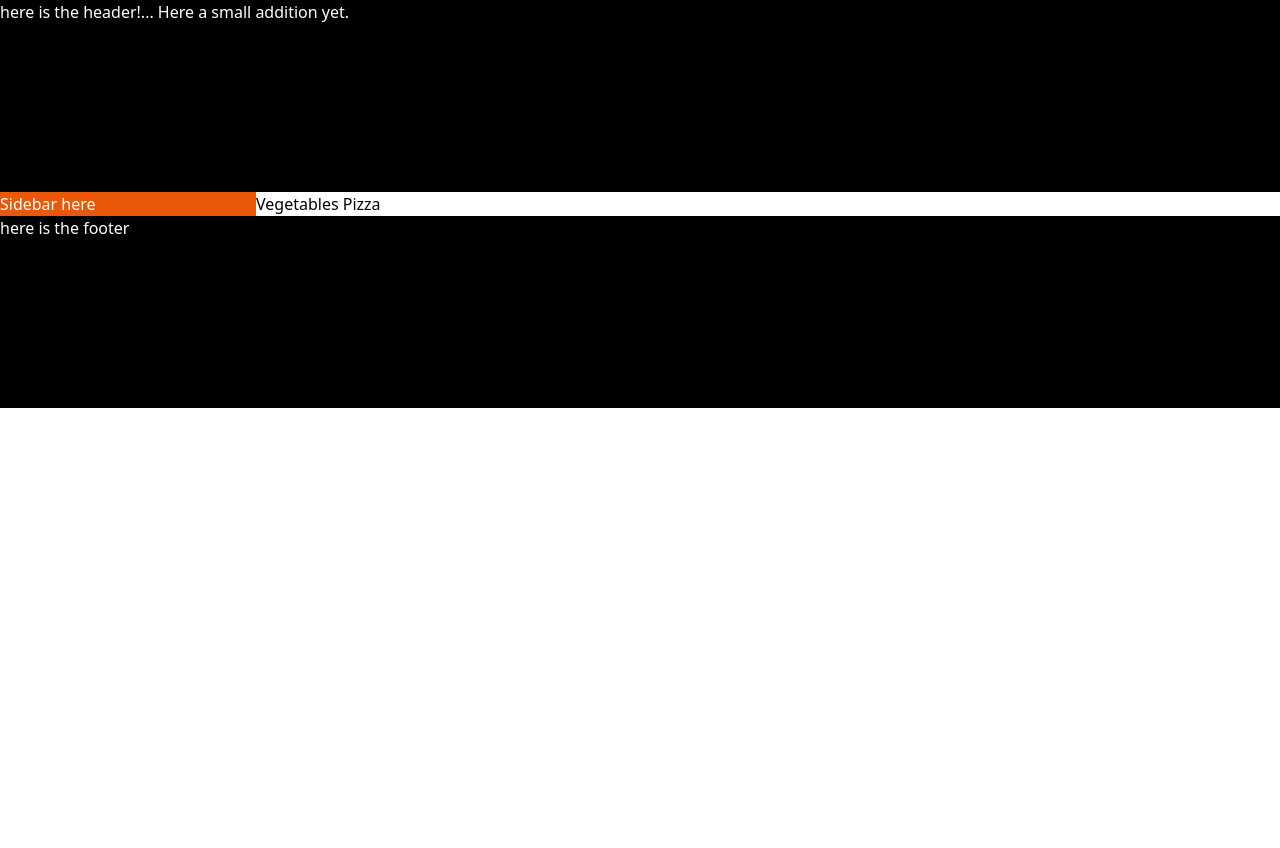
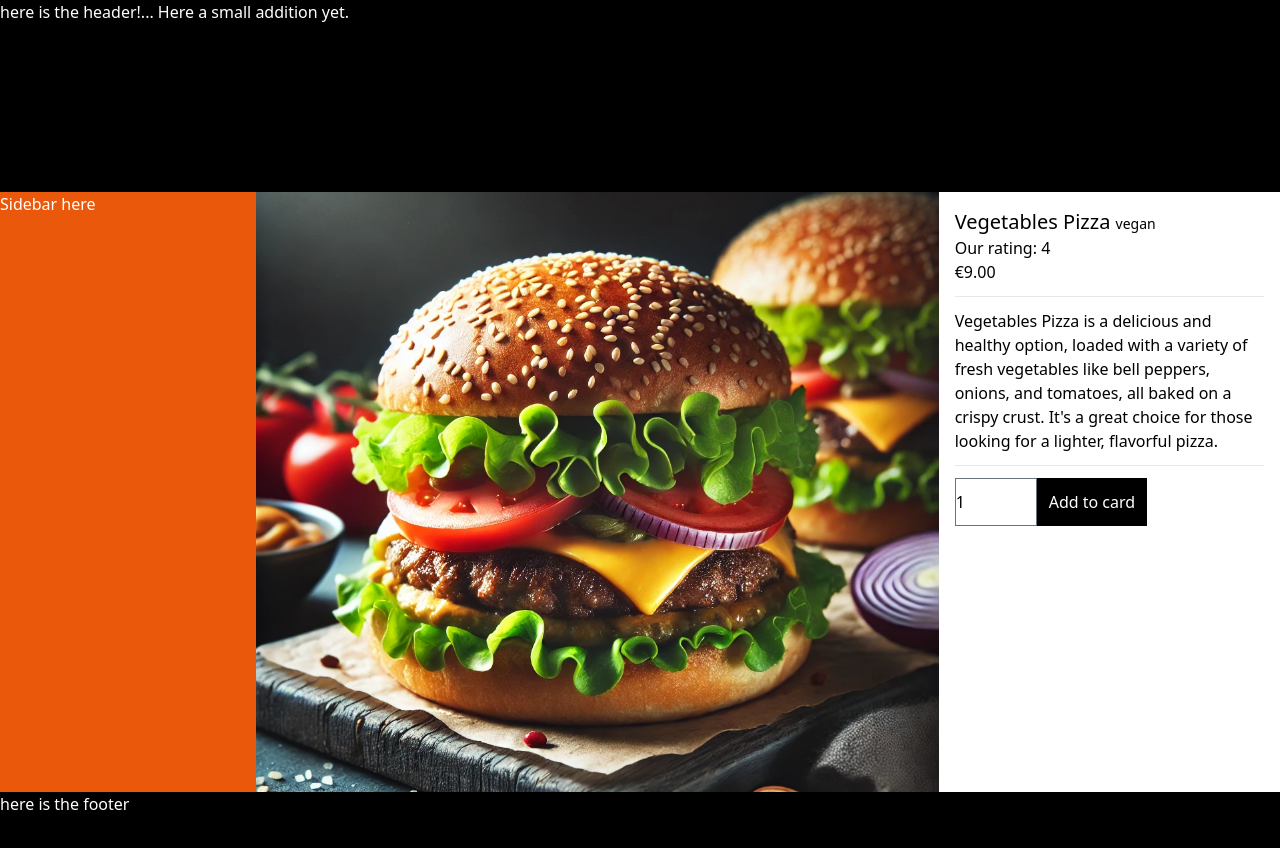
Before and after one commit to devyatoff87/foodStore, an Angular app: page / in a window 1280 px wide. Both pictures are taken after a click on the element 1109 px from the left and 891 px from the top of the page. Shown: the top 848 px of the page. Before the commit the page ends 800 px from the top, so only its background shows below. Built offline with nearby package versions, Linux system fonts and the light colour scheme.

Commit message:
feature: food-details page

```diff
--- a/src/app/features/components/food-details/food-details.component.html
+++ b/src/app/features/components/food-details/food-details.component.html
@@ -1 +1,16 @@
-<h2>{{ food()?.name }}</h2>
+<div class="flex">
+    <div class="w-2/3">
+        <img class="max-h-600 w-full object-cover" [src]="food()?.imageUrl" alt="">
+    </div>
+    <div class="w-1/3 p-4">
+        <h2 class="text-xl">{{ food()?.name }} <span class="text-sm">{{food()?.vegan ? 'vegan' : 'not vegan'}}</span>
+        </h2>
+        <p>Our rating: <span>{{food()?.stars}}</span></p>
+        <p>{{ food()?.price | currency: 'EUR' }}</p>
+        <hr class="my-3">
+        <p>{{ food()?.fullDescription }}</p>
+        <hr class="my-3">
+        <input class="h-12 border border-gray-500" min="1" max="10" type="number" name="" id="" value="1">
+        <button class="px-3 h-12 bg-black text-white">Add to card</button>
+    </div>
+</div>
--- a/src/app/features/components/food-details/food-details.component.ts
+++ b/src/app/features/components/food-details/food-details.component.ts
@@ -2,11 +2,12 @@ import { Component, inject, signal } from '@angular/core';
 import { ActivatedRoute, RouterOutlet } from '@angular/router';
 import { FoodService } from '../../services/food.service';
 import { Food } from '../../../models/Food.model';
+import { CurrencyPipe } from '@angular/common';
 
 @Component({
   selector: 'app-food-page',
   standalone: true,
-  imports: [RouterOutlet],
+  imports: [RouterOutlet, CurrencyPipe],
   templateUrl: './food-details.component.html',
   styleUrl: './food-details.component.scss',
 })
@@ -14,6 +15,7 @@ export class FoodDetailsComponent {
   activeRoute = inject(ActivatedRoute);
   service = inject(FoodService);
   food = signal<Food | null>(null);
+
   ngOnInit() {
     this.activeRoute.paramMap.subscribe((a) => {
       const id = +a.get('id')!;
```
